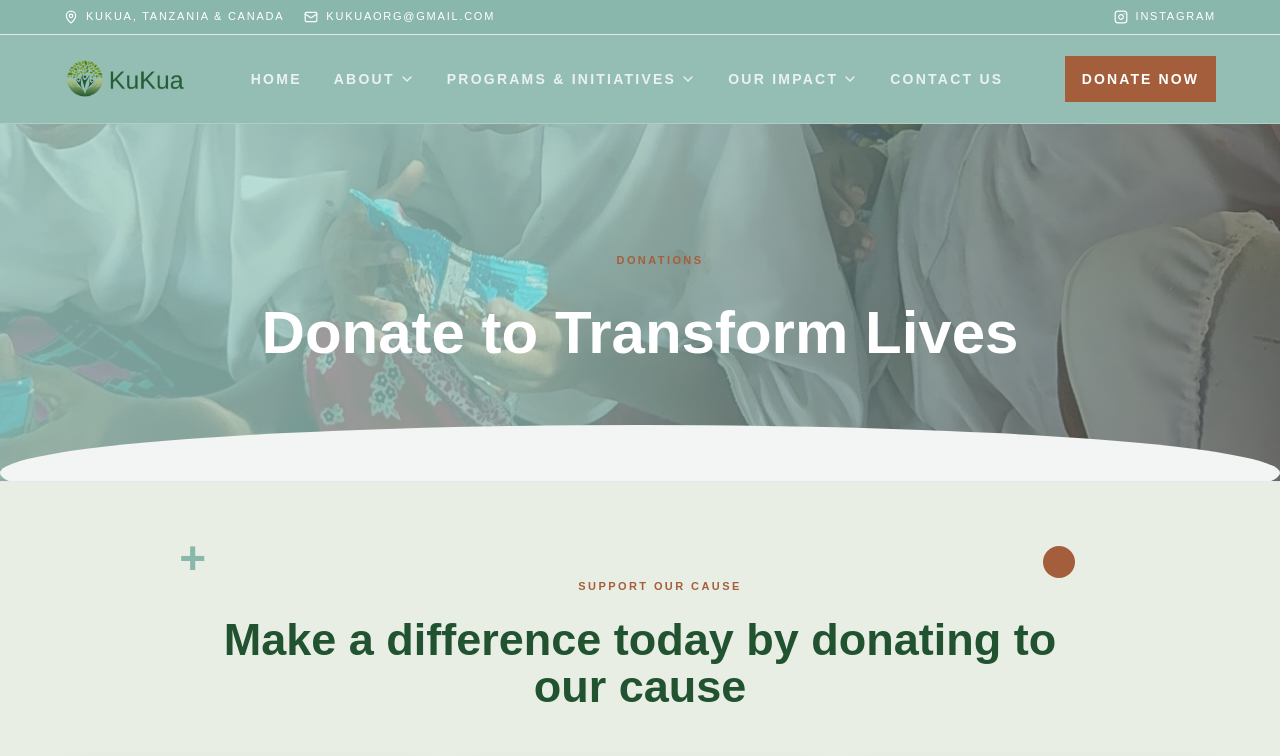
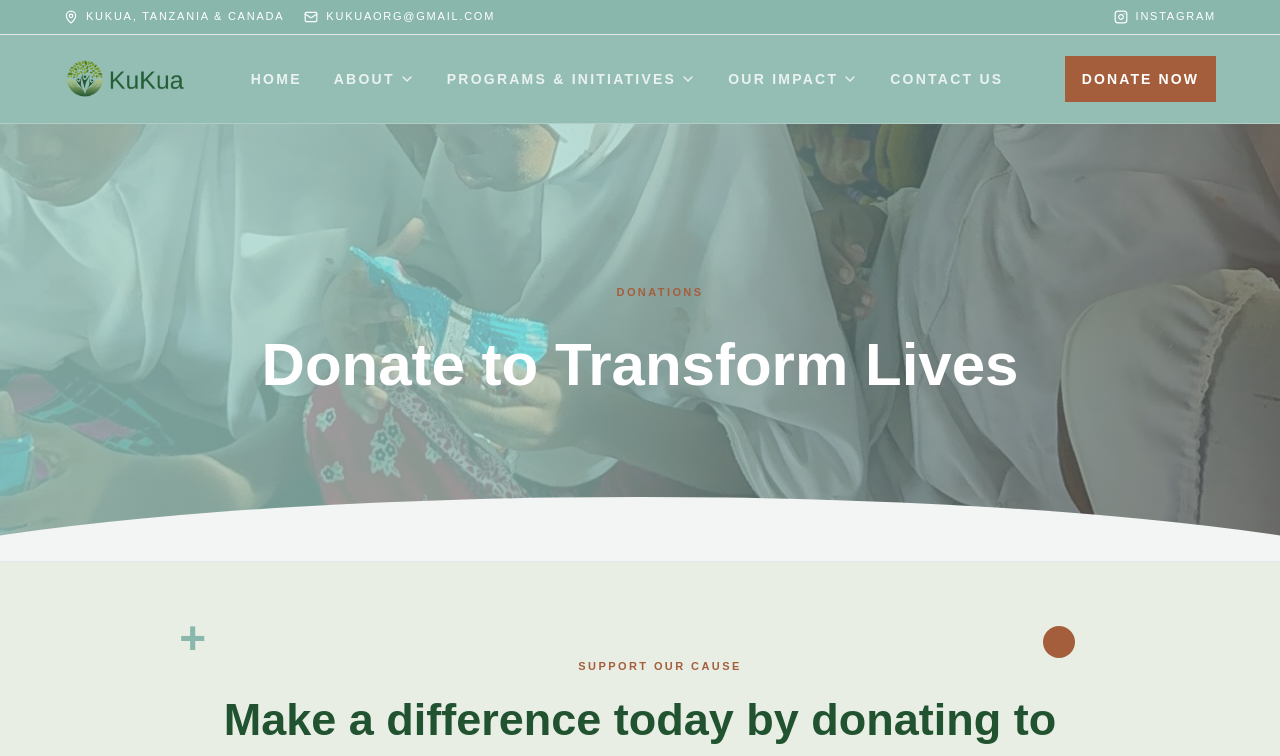
Before and after one commit to FreedomEXE/kukua-website, a Next.js app: page /donate in a window 1280 px wide. Shown: the top 756 px of the page. Built offline with nearby package versions, Linux system fonts and the light colour scheme; a web font is replaced by a local one.

Commit message:
Fix Kukua header dropdown and hero swoop

```diff
--- a/src/app/page.tsx
+++ b/src/app/page.tsx
@@ -40,7 +40,7 @@ export default function HomePage() {
           className="absolute inset-0 h-full w-full object-cover"
         />
         <div className="absolute inset-0 bg-[linear-gradient(100deg,rgba(164,213,205,0.78)_0%,rgba(164,213,205,0.67)_44%,rgba(24,30,28,0.54)_100%)]" />
-        <div className="relative mx-auto max-w-7xl px-6 pb-20 pt-16 md:px-10 lg:px-16 lg:pb-28 lg:pt-24">
+        <div className="relative mx-auto max-w-7xl px-6 pb-28 pt-20 md:px-10 lg:px-16 lg:pb-40 lg:pt-32">
           <div className="max-w-4xl space-y-6">
             <h1 className="font-serif text-[35px] leading-[1.08] text-white md:text-[60px] lg:text-[60px]">
               {titleParts[0]}
@@ -53,7 +53,7 @@ export default function HomePage() {
             </Button>
           </div>
         </div>
-        <div className="absolute -bottom-10 left-0 h-24 w-full rounded-[100%] bg-cream" />
+        <div className="hero-swoop" />
       </section>
       <section className="section-pad px-6 md:px-10 lg:px-16">
         <div className="mx-auto grid max-w-7xl items-center gap-10 lg:grid-cols-[1.02fr_0.98fr]">
--- a/src/components/layout/Footer.tsx
+++ b/src/components/layout/Footer.tsx
@@ -39,7 +39,7 @@ export function Footer() {
           <p className="max-w-sm text-sm text-white/78">
             Empowering communities with resources, respect, and resilience for a brighter future.
           </p>
-          <a href={instagramHref} className="inline-flex items-center gap-2 text-sm text-white/85 hover:text-white">
+          <a href={instagramHref} target="_blank" rel="noopener noreferrer" className="inline-flex items-center gap-2 text-sm text-white/85 hover:text-white">
             <Instagram className="h-4 w-4" />
             Instagram
           </a>
--- a/src/components/layout/Header.tsx
+++ b/src/components/layout/Header.tsx
@@ -50,12 +50,14 @@ export function Header() {
                   {item.children?.length ? <ChevronDown className="h-4 w-4" /> : null}
                 </Link>
                 {item.children?.length ? (
-                  <div className="invisible absolute left-0 top-full mt-3 min-w-[260px] translate-y-2 border border-brown-dark/10 bg-white p-3 opacity-0 shadow-soft transition group-hover:visible group-hover:translate-y-0 group-hover:opacity-100">
-                    {item.children.map((child) => (
-                      <Link key={child.href} href={child.href} className="block px-3 py-2 text-sm text-brown hover:bg-cream hover:text-brown-dark">
-                        {child.label}
-                      </Link>
-                    ))}
+                  <div className="invisible absolute left-0 top-full z-50 min-w-[260px] pt-3 opacity-0 transition group-hover:visible group-hover:opacity-100">
+                    <div className="border border-brown-dark/10 bg-white p-3 shadow-soft">
+                      {item.children.map((child) => (
+                        <Link key={child.href} href={child.href} className="block px-3 py-2 text-sm text-brown hover:bg-cream hover:text-brown-dark">
+                          {child.label}
+                        </Link>
+                      ))}
+                    </div>
                   </div>
                 ) : null}
               </div>
--- a/src/components/layout/TopBar.tsx
+++ b/src/components/layout/TopBar.tsx
@@ -33,7 +33,7 @@ export function TopBar() {
             {topBarItems[1].value}
           </a>
         </div>
-        <a href={instagramHref} className="inline-flex items-center gap-2 hover:text-white/80">
+        <a href={instagramHref} target="_blank" rel="noopener noreferrer" className="inline-flex items-center gap-2 hover:text-white/80">
           <Instagram className="h-3.5 w-3.5" />
           Instagram
         </a>
--- a/src/components/sections/HeroSection.tsx
+++ b/src/components/sections/HeroSection.tsx
@@ -42,8 +42,8 @@ export function HeroSection({
   const parts = accent ? title.split(accent) : [title]
   const sectionClass = 'relative overflow-hidden border-b border-brown-dark/10'
   const contentPadClass = centered
-    ? 'relative mx-auto max-w-7xl px-6 pb-24 pt-28 md:px-10 lg:px-16 lg:pb-28 lg:pt-32'
-    : 'relative mx-auto max-w-7xl px-6 pb-20 pt-20 md:px-10 lg:px-16 lg:pb-24 lg:pt-24'
+    ? 'relative mx-auto max-w-7xl px-6 pb-32 pt-32 md:px-10 lg:px-16 lg:pb-40 lg:pt-40'
+    : 'relative mx-auto max-w-7xl px-6 pb-28 pt-24 md:px-10 lg:px-16 lg:pb-36 lg:pt-32'
   const finalContentClass = `${contentPadClass} ${contentClassName}`.trim()
 
   return (
@@ -94,7 +94,7 @@ export function HeroSection({
           ) : null}
         </Reveal>
       </div>
-      <div className="absolute -bottom-10 left-0 h-24 w-full rounded-[100%] bg-cream" />
+      <div className="hero-swoop" />
     </section>
   )
 }
--- a/src/styles/globals.css
+++ b/src/styles/globals.css
@@ -77,6 +77,18 @@ p {
     0 14px 24px rgba(31, 98, 63, 0.12);
 }
 
+.hero-swoop {
+  position: absolute;
+  bottom: -4rem;
+  left: 50%;
+  width: 140vw;
+  height: 8rem;
+  transform: translateX(-50%);
+  border-radius: 50% 50% 0 0 / 100% 100% 0 0;
+  background: var(--color-cream);
+  pointer-events: none;
+}
+
 .bg-thread {
   background-image:
     linear-gradient(rgba(44, 41, 39, 0.04) 1px, transparent 1px),
```
